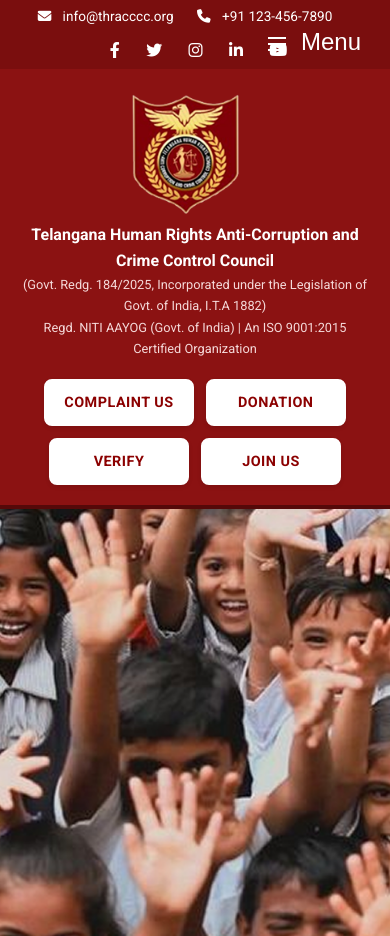
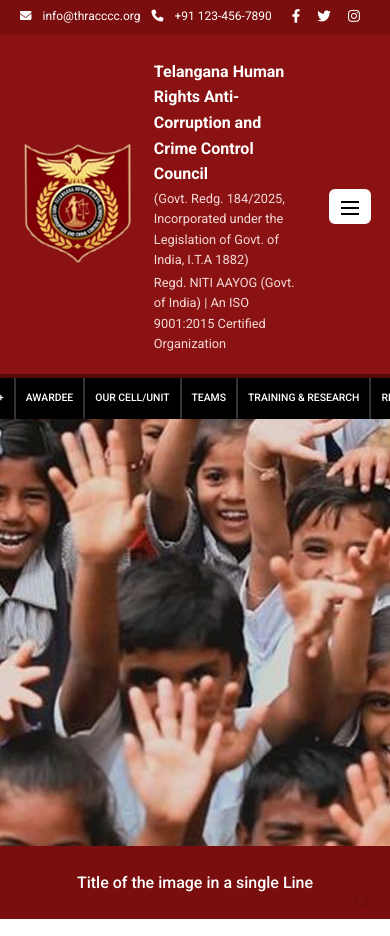
Before and after one commit to Soumith-R/THRACCCC, a website: page public/index.html in a window 390 px wide. Shown: the top 936 px of the page. Drawn offline with Linux system fonts and the light colour scheme.

Commit message:
structure oh main header , nav

```diff
--- a/public/css/style.css
+++ b/public/css/style.css
@@ -55,6 +55,25 @@
 
 .btn:hover {
     background-color: #a52a2a; /* Brown */
+}
+
+/* Header actions: responsive */
+.header-menu-toggle { display: none; background: #fff; color: #000; border: none; padding: 10px 12px; border-radius: 6px; margin-left: 10px; }
+.header-menu-toggle .burger { display: inline-block; width: 18px; height: 2px; background: #000; position: relative; vertical-align: middle; }
+.header-menu-toggle .burger::before, .header-menu-toggle .burger::after { content: ""; position: absolute; left: 0; width: 18px; height: 2px; background: #000; }
+.header-menu-toggle .burger::before { top: -6px; }
+.header-menu-toggle .burger::after { top: 6px; }
+.header-menu { display: none; position: absolute; right: 0; top: 100%; background: #fff; color: #111; border: 1px solid #ddd; border-radius: 8px; min-width: 200px; box-shadow: 0 6px 18px rgba(0,0,0,0.15); z-index: 1002; overflow: hidden; }
+.header-menu a { display: block; padding: 12px 14px; color: #111; text-decoration: none; font-weight: 500; }
+.header-menu a + a { border-top: 1px solid #eee; }
+.header-menu.show { display: block; }
+
+/* Position the header menu relative to header-content */
+.header-content { position: relative; }
+
+@media (max-width: 992px) {
+    .header-buttons { display: none; }
+    .header-menu-toggle { display: inline-block; }
 }
 
 /* Top Bar */
@@ -177,11 +196,13 @@
     list-style: none;
     display: flex;
     flex-direction: row;
+    flex-wrap: nowrap; /* prevent wrapping; keep single row */
     justify-content: center; /* Center the nav items within the list */
     align-items: center; /* Vertically center items */
     background-color: #000000 !important; /* Ensure black background on nav list too */
     width: 100%; /* Take full width of container */
-    /* Removed overflow-x: auto to disable scrolling */
+    overflow-x: visible; /* scrolling handled by container on mobile */
+    overflow-y: visible; /* allow dropdowns to overflow vertically */
 }
 
 .main-nav li {
@@ -550,40 +571,28 @@
 }
 
 @media (max-width: 992px) {
-    .header-content {
-        flex-direction: column;
-        gap: 20px;
-    }
-
-    .logo-container {
-        flex-direction: column;
-        text-align: center;
-    }
-
-    .logo-text h1 {
-        font-size: 1.2rem;
-    }
+    .header-content { flex-direction: row; gap: 16px; }
+    .logo-container { flex-direction: row; text-align: left; }
+    .logo-text h1 { font-size: 1.2rem; }
+    /* Force-hide header buttons and show menu icon */
+    .header-buttons { display: none !important; }
+    .header-menu-toggle { display: inline-block !important; }
 
     .about-content { grid-template-columns: 1fr; }
 
-    .stats-grid {
-        grid-template-columns: repeat(3, 1fr);
-    }
+    .stats-grid { grid-template-columns: repeat(3, 1fr); }
 
     .media-grid { grid-template-columns: 1fr; }
 
-    /* Nav: show hamburger, stack menu */
-    .mobile-menu-toggle { display: inline-block; }
-    .main-nav { display: none; flex-direction: column; width: 100%; }
-    .main-nav.active { display: flex; }
-    .main-nav li { width: 100%; border-right: none; }
-    .main-nav li a { text-align: left; padding: 14px; border-bottom: 1px solid #333; }
+    /* Nav: keep horizontal and scrollable (sideways), never vertical */
+    .mobile-menu-toggle { display: none; }
+    .main-nav-container { overflow-x: auto; overflow-y: visible; -webkit-overflow-scrolling: touch; }
+    .main-nav { display: inline-flex; flex-direction: row; flex-wrap: nowrap; width: max-content; justify-content: flex-start; }
+    .main-nav li { flex: 0 0 auto; border-right: 1px solid #333; }
+    .main-nav li a { text-align: center; padding: 12px 10px; border-bottom: none; }
     .dropdown { position: relative; }
-    .dropdown-menu {
-        position: static; /* flow under parent item */
-        opacity: 1; visibility: visible; transform: none; display: none; border-left: 3px solid #333; background: #111 !important;
-    }
-    .dropdown.active > .dropdown-menu { display: block; }
+    .dropdown-menu { position: absolute; opacity: 0; visibility: hidden; transform: translateY(-10px); }
+    .dropdown.active > .dropdown-menu { opacity: 1; visibility: visible; transform: translateY(0); }
 }
 
 /* Very small screens */
@@ -594,14 +603,13 @@
 }
 
 @media (max-width: 768px) {
-    .top-bar-content {
-        flex-direction: column;
-        gap: 10px;
-    }
+    /* Keep top bar on one line; no scrollbars */
+    .top-bar { font-size: 0.75rem; }
+    .top-bar-content { flex-wrap: nowrap; white-space: nowrap; overflow: hidden; gap: 6px; }
+    .contact-info span { margin-right: 8px; }
+    .social-media a { margin-left: 6px; font-size: 0.85rem; }
 
-    .stats-grid {
-        grid-template-columns: repeat(2, 1fr);
-    }
+    .stats-grid { grid-template-columns: repeat(2, 1fr); }
 }
 
 @media (max-width: 576px) {
--- a/public/index.html
+++ b/public/index.html
@@ -48,6 +48,15 @@
                     <a href="#" class="btn">Donation</a>
                     <a href="#" class="btn">Verify</a>
                     <a href="#" class="btn">Join Us</a>
+                </div>
+                <button class="header-menu-toggle" aria-label="Open actions menu" aria-expanded="false" aria-controls="headerActionsMenu">
+                    <span class="burger" aria-hidden="true"></span>
+                </button>
+                <div class="header-menu" id="headerActionsMenu" role="menu">
+                    <a href="#" role="menuitem">Complaint Us</a>
+                    <a href="#" role="menuitem">Donation</a>
+                    <a href="#" role="menuitem">Verify</a>
+                    <a href="#" role="menuitem">Join Us</a>
                 </div>
             </div>
         </div>
--- a/public/js/script.js
+++ b/public/js/script.js
@@ -46,6 +46,34 @@
         }
     });
 
+    // Header actions menu (mobile)
+    const headerToggle = document.querySelector('.header-menu-toggle');
+    const headerMenu = document.getElementById('headerActionsMenu');
+
+    if (headerToggle && headerMenu) {
+        headerToggle.addEventListener('click', (e) => {
+            e.stopPropagation();
+            const willShow = !headerMenu.classList.contains('show');
+            headerMenu.classList.toggle('show', willShow);
+            headerToggle.setAttribute('aria-expanded', String(willShow));
+        });
+
+        document.addEventListener('click', (e) => {
+            if (!e.target.closest('.header-menu') && !e.target.closest('.header-menu-toggle')) {
+                headerMenu.classList.remove('show');
+                headerToggle.setAttribute('aria-expanded', 'false');
+            }
+        });
+
+        // Close menu if resizing to desktop
+        window.addEventListener('resize', () => {
+            if (window.matchMedia('(min-width: 993px)').matches) {
+                headerMenu.classList.remove('show');
+                headerToggle.setAttribute('aria-expanded', 'false');
+            }
+        });
+    }
+
     // Hero Slider
     const slides = document.querySelectorAll('.hero-slider .slide');
     const dotsContainer = document.querySelector('.slider-dots');
```
Also changed, not shown: public/about.html (+9 -0 lines), public/contact.html (+9 -0 lines), public/publications.html (+9 -0 lines).
